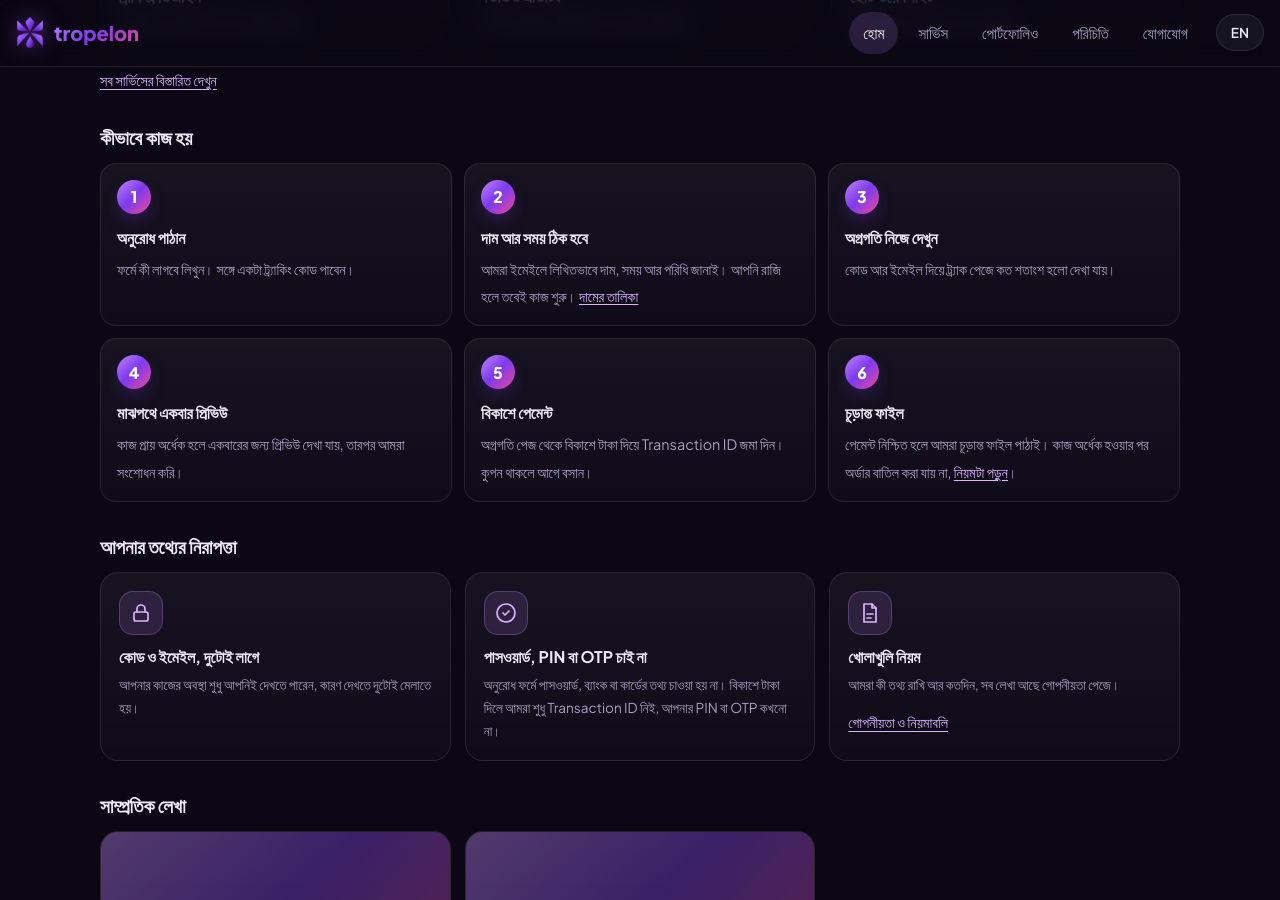
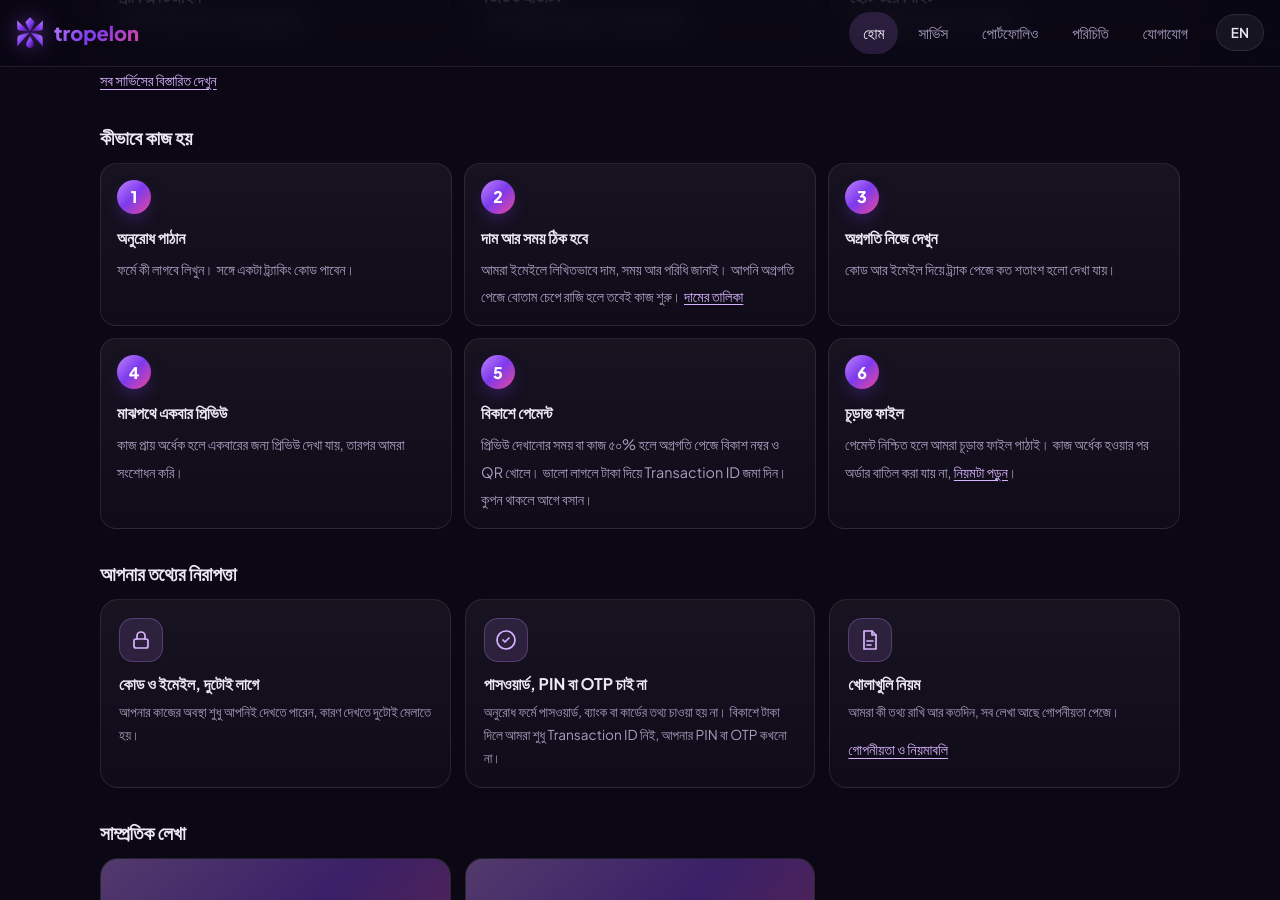
Before and after one commit to tropelon/Ponzile, a Jekyll site: the page built from index.html, in a window 1280 px wide and 900 px high, scrolled down 1235 px. Built offline with Jekyll 4.4.1, drawn with Linux system fonts in a browser that asks for light colours.

Commit message:
Update index.html

```diff
--- a/index.html
+++ b/index.html
@@ -278,10 +278,10 @@ layout: default
 <h2 class="section-title"><span class="bn">কীভাবে কাজ হয়</span><span class="en">How it works</span></h2>
 <ol class="hm-steps">
   <li><span class="n">1</span><b><span class="bn">অনুরোধ পাঠান</span><span class="en">Send a request</span></b><span class="t"><span class="bn">ফর্মে কী লাগবে লিখুন। সঙ্গে একটা ট্র্যাকিং কোড পাবেন।</span><span class="en">Describe what you need in the form. You get a tracking code.</span></span></li>
-  <li><span class="n">2</span><b><span class="bn">দাম আর সময় ঠিক হবে</span><span class="en">Price and timeline agreed</span></b><span class="t"><span class="bn">আমরা ইমেইলে লিখিতভাবে দাম, সময় আর পরিধি জানাই। আপনি রাজি হলে তবেই কাজ শুরু। <a href="{{ '/pricing/' | relative_url }}">দামের তালিকা</a></span><span class="en">We confirm the price, timeline and scope in writing by email. Work starts only once you agree. <a href="{{ '/pricing/' | relative_url }}">Price list</a></span></span></li>
+  <li><span class="n">2</span><b><span class="bn">দাম আর সময় ঠিক হবে</span><span class="en">Price and timeline agreed</span></b><span class="t"><span class="bn">আমরা ইমেইলে লিখিতভাবে দাম, সময় আর পরিধি জানাই। আপনি অগ্রগতি পেজে বোতাম চেপে রাজি হলে তবেই কাজ শুরু। <a href="{{ '/pricing/' | relative_url }}">দামের তালিকা</a></span><span class="en">We confirm the price, timeline and scope in writing by email. Work starts only once you agree on your progress page. <a href="{{ '/pricing/' | relative_url }}">Price list</a></span></span></li>
   <li><span class="n">3</span><b><span class="bn">অগ্রগতি নিজে দেখুন</span><span class="en">Follow the progress</span></b><span class="t"><span class="bn">কোড আর ইমেইল দিয়ে ট্র্যাক পেজে কত শতাংশ হলো দেখা যায়।</span><span class="en">Use your code and email on the track page to see how far along the work is.</span></span></li>
   <li><span class="n">4</span><b><span class="bn">মাঝপথে একবার প্রিভিউ</span><span class="en">A preview midway</span></b><span class="t"><span class="bn">কাজ প্রায় অর্ধেক হলে একবারের জন্য প্রিভিউ দেখা যায়, তারপর আমরা সংশোধন করি।</span><span class="en">At around halfway you can view a one-time preview, then we make the revisions.</span></span></li>
-  <li><span class="n">5</span><b><span class="bn">বিকাশে পেমেন্ট</span><span class="en">Pay with bKash</span></b><span class="t"><span class="bn">অগ্রগতি পেজ থেকে বিকাশে টাকা দিয়ে Transaction ID জমা দিন। কুপন থাকলে আগে বসান।</span><span class="en">Pay with bKash from your progress page and submit the Transaction ID. Apply a coupon first, if you have one.</span></span></li>
+  <li><span class="n">5</span><b><span class="bn">বিকাশে পেমেন্ট</span><span class="en">Pay with bKash</span></b><span class="t"><span class="bn">প্রিভিউ দেখানোর সময় বা কাজ ৫০% হলে অগ্রগতি পেজে বিকাশ নম্বর ও QR খোলে। ভালো লাগলে টাকা দিয়ে Transaction ID জমা দিন। কুপন থাকলে আগে বসান।</span><span class="en">When a preview is shown or the work reaches 50%, the bKash number and QR open on your progress page. If you like the work, pay and submit the Transaction ID. Apply a coupon first, if you have one.</span></span></li>
   <li><span class="n">6</span><b><span class="bn">চূড়ান্ত ফাইল</span><span class="en">Final files</span></b><span class="t"><span class="bn">পেমেন্ট নিশ্চিত হলে আমরা চূড়ান্ত ফাইল পাঠাই। কাজ অর্ধেক হওয়ার পর অর্ডার বাতিল করা যায় না, <a href="{{ '/privacy/#cancel' | relative_url }}">নিয়মটা পড়ুন</a>।</span><span class="en">Once payment is confirmed we send the final files. After the halfway point an order cannot be cancelled, <a href="{{ '/privacy/#cancel' | relative_url }}">read the rule</a>.</span></span></li>
 </ol>
 
```
